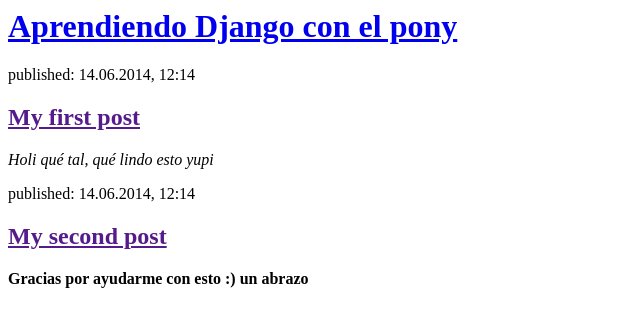
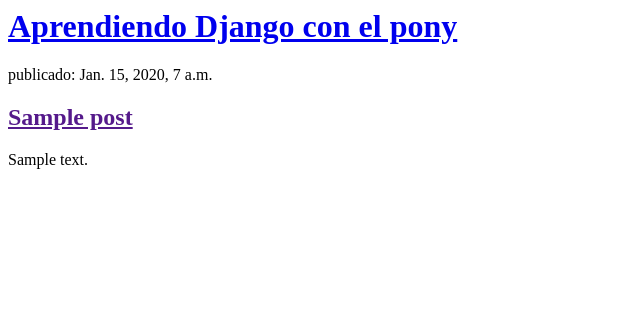
Before and after one commit to elisa-a-v/my-first-blog, a Django app: page / in a window 1280 px wide. Shown: the top 327 px of the page, without its empty margins (0-640 px from the left). Run offline with Django 3.2, Linux system fonts and the light colour scheme; tables that the repository leaves empty hold one stand-in row (values such as "Sample post").

Commit message:
Modified templates to display posts from database

```diff
--- a/blog/templates/blog/post_list.html
+++ b/blog/templates/blog/post_list.html
@@ -8,15 +8,13 @@
         </div>
 
         <div>
-            <p>published: 14.06.2014, 12:14</p>
-            <h2><a href="">My first post</a></h2>
-            <cite>Holi qué tal, qué lindo esto yupi</cite>
-        </div>
-
-        <div>
-            <p>published: 14.06.2014, 12:14</p>
-            <h2><a href="">My second post</a></h2>
-            <strong>Gracias por ayudarme con esto :) un abrazo</strong>
+            {% for post in posts %}
+                <div>
+                    <p>publicado: {{ post.published_date }}</p>
+                    <h2><a href="">{{ post.title }}</a></h2>
+                    <p>{{ post.text|linebreaksbr }}</p>
+                </div>
+            {% endfor %}
         </div>
     </body>
 </html>
--- a/blog/views.py
+++ b/blog/views.py
@@ -1,4 +1,7 @@
 from django.shortcuts import render
+from django.utils import timezone
+from .models import Post
 
 def post_list(request):
-    return render(request, 'blog/post_list.html', {})
+    misposts = Post.objects.filter(published_date__lte=timezone.now()).order_by('published_date')
+    return render(request, 'blog/post_list.html', {'posts': misposts})
```
